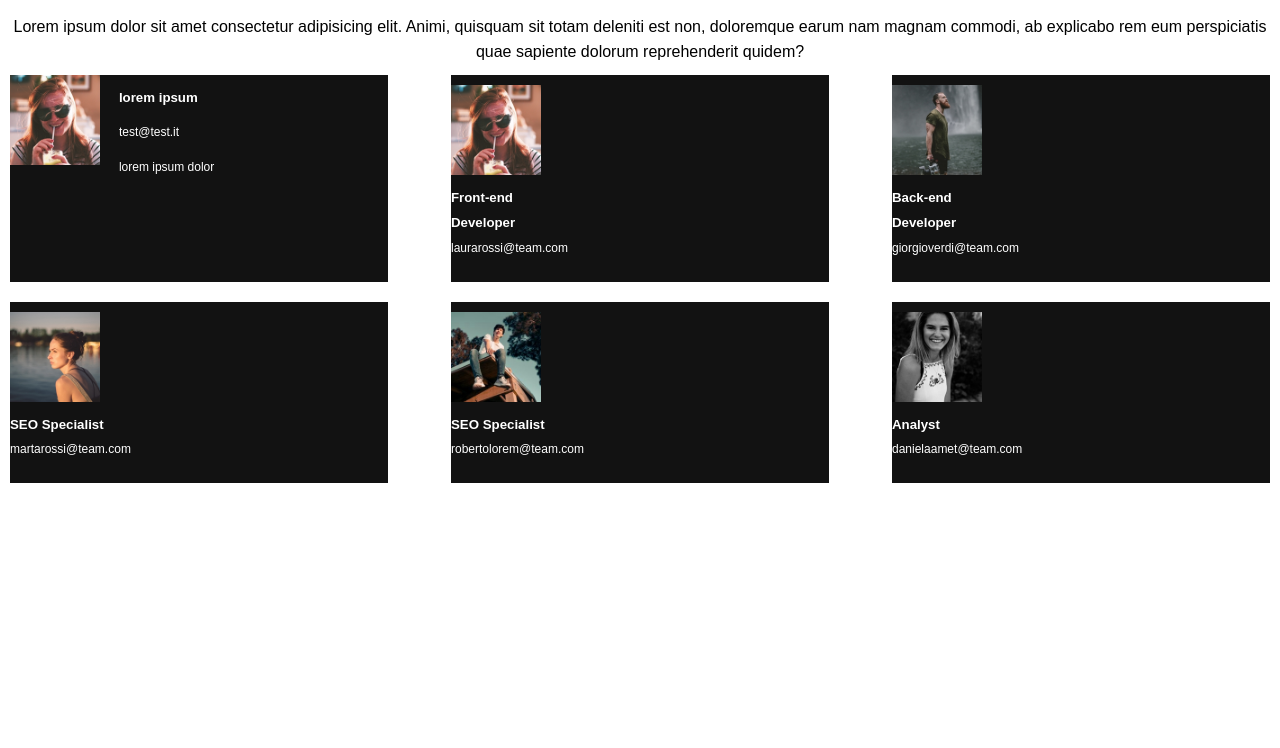
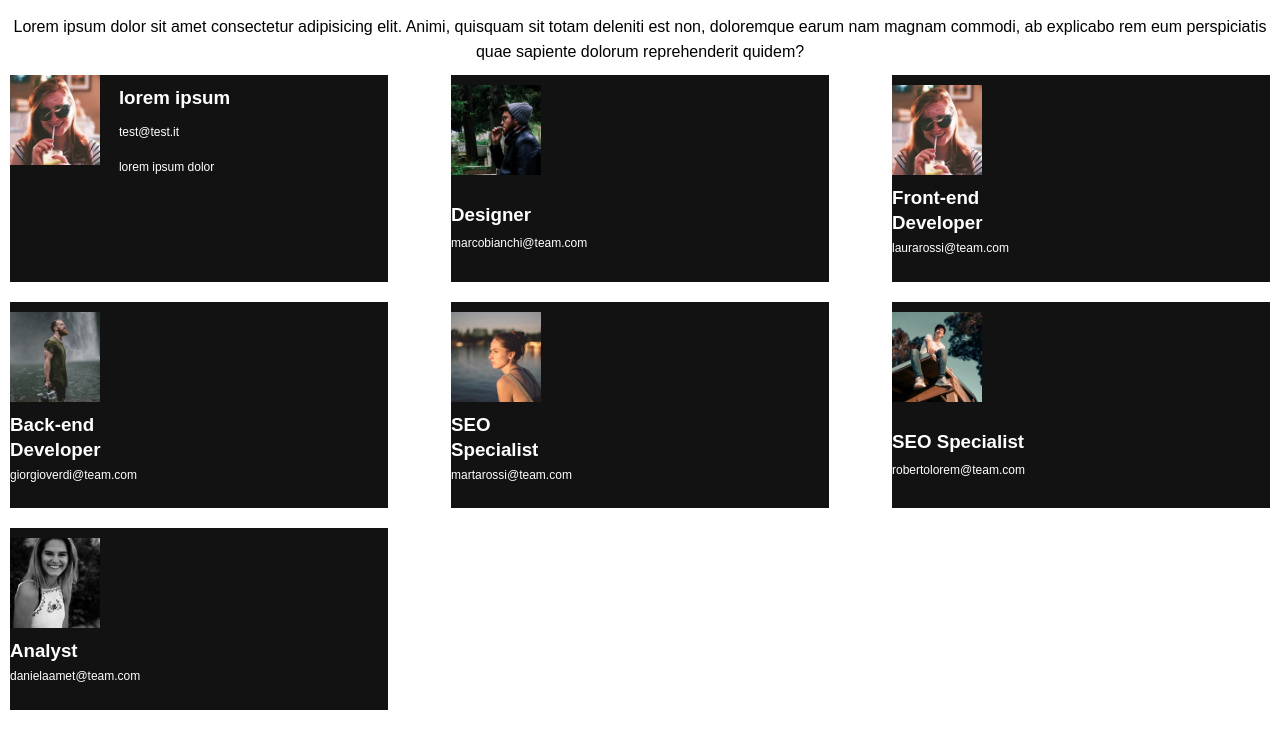
Before and after one commit to manuelpezzi/js-our-team, a plain HTML site: page index.html in a window 1280 px wide. Shown: the part 52-800 px from the top of the page. Drawn offline with Linux system fonts and the light colour scheme.

Commit message:
repo terminata

```diff
--- a/index.html
+++ b/index.html
@@ -28,7 +28,7 @@
                     <img height="90px" src="./img/female1.png" alt="">
                 </figure>
                 <div class="flex flex-column">
-                    <h5>lorem ipsum</h5>
+                    <h3>lorem ipsum</h3>
                     <span>test@test.it</span>
                     <span>lorem ipsum dolor</span>
                 </div>
--- a/script.js
+++ b/script.js
@@ -37,7 +37,7 @@ const teamMembers = [
   }
 ];
 
-for (let i = 1; i < teamMembers.length; i++) {
+for (let i = 0; i < teamMembers.length; i++) {
   let element = teamMembers[i]
 
   console.log(i)
@@ -49,7 +49,7 @@ for (let i = 1; i < teamMembers.length; i++) {
                     <img height="90px" src='./${element.img}'' alt='${element.name}'>
                 </figure>
                 <div class="flex flex-column">
-                    <h5>${element.role}</h5>
+                    <h3>${element.role}</h3>
                     <span>${element.email}</span>
 
                 </div>
```
